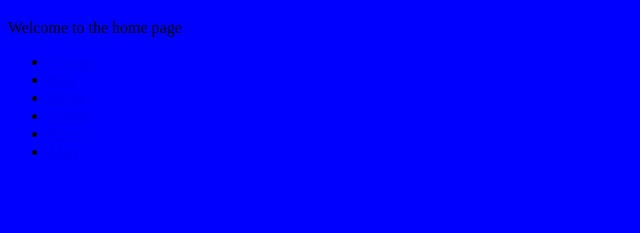
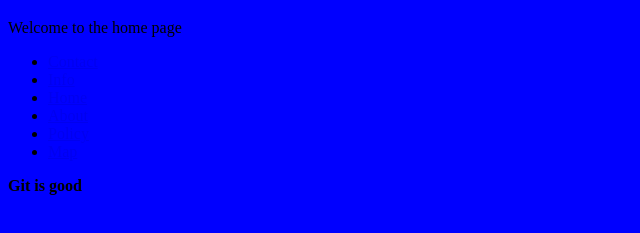
Before and after one commit to seye2vans/GIT-DEMO-APP, a plain HTML site: page index.html in a window 1280 px wide. Shown: the part 61-294 px from the top of the page, without its empty margins (0-640 px from the left). Drawn offline with Linux system fonts and the light colour scheme.

Commit message:
Added a strong tag

```diff
--- a/index.html
+++ b/index.html
@@ -18,5 +18,6 @@
         <li><a href="Site map">Map</a></li>
 
     </ul>
+    <strong>Git is good</strong>
 </body>
 </html>
```
